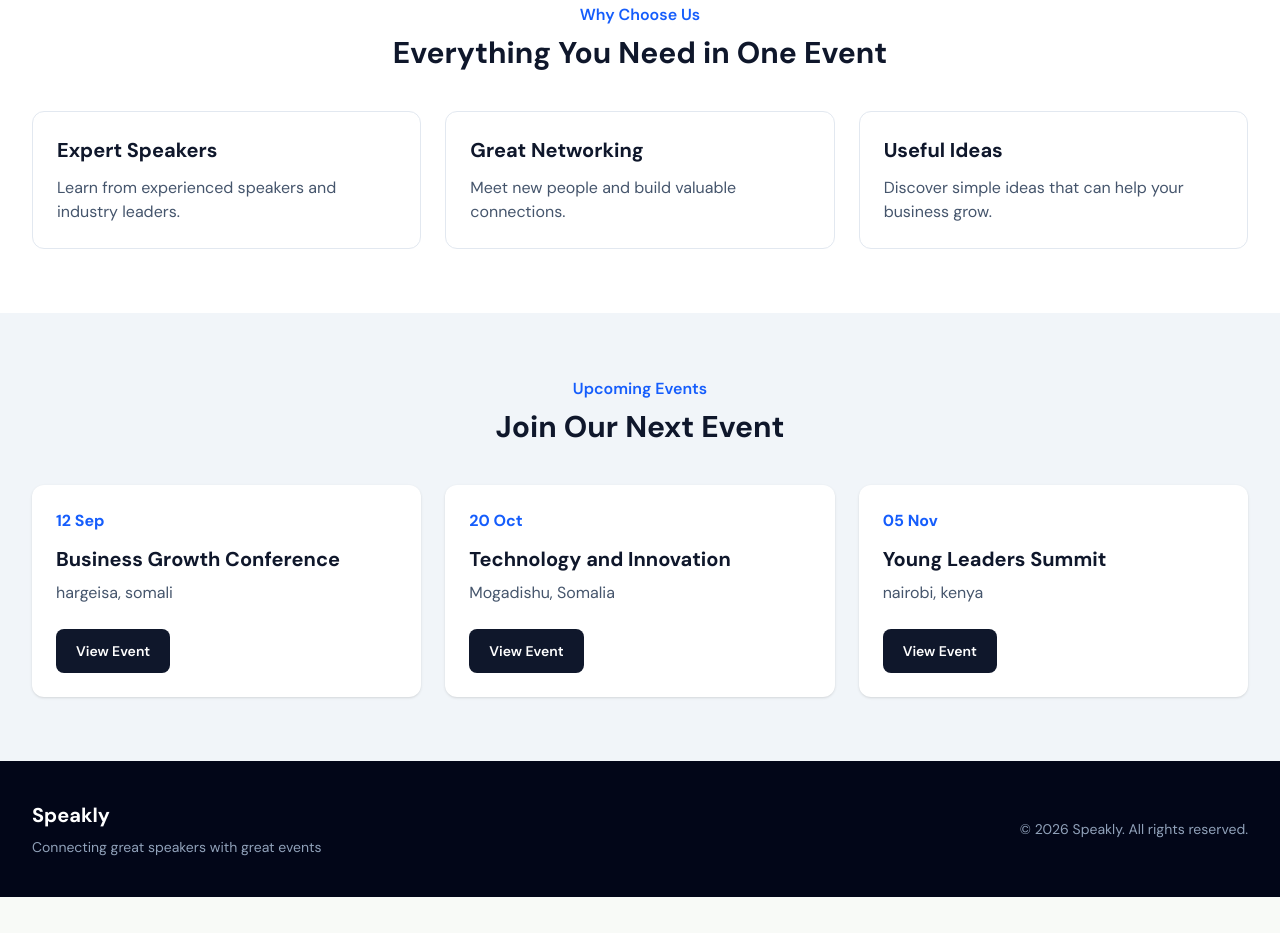
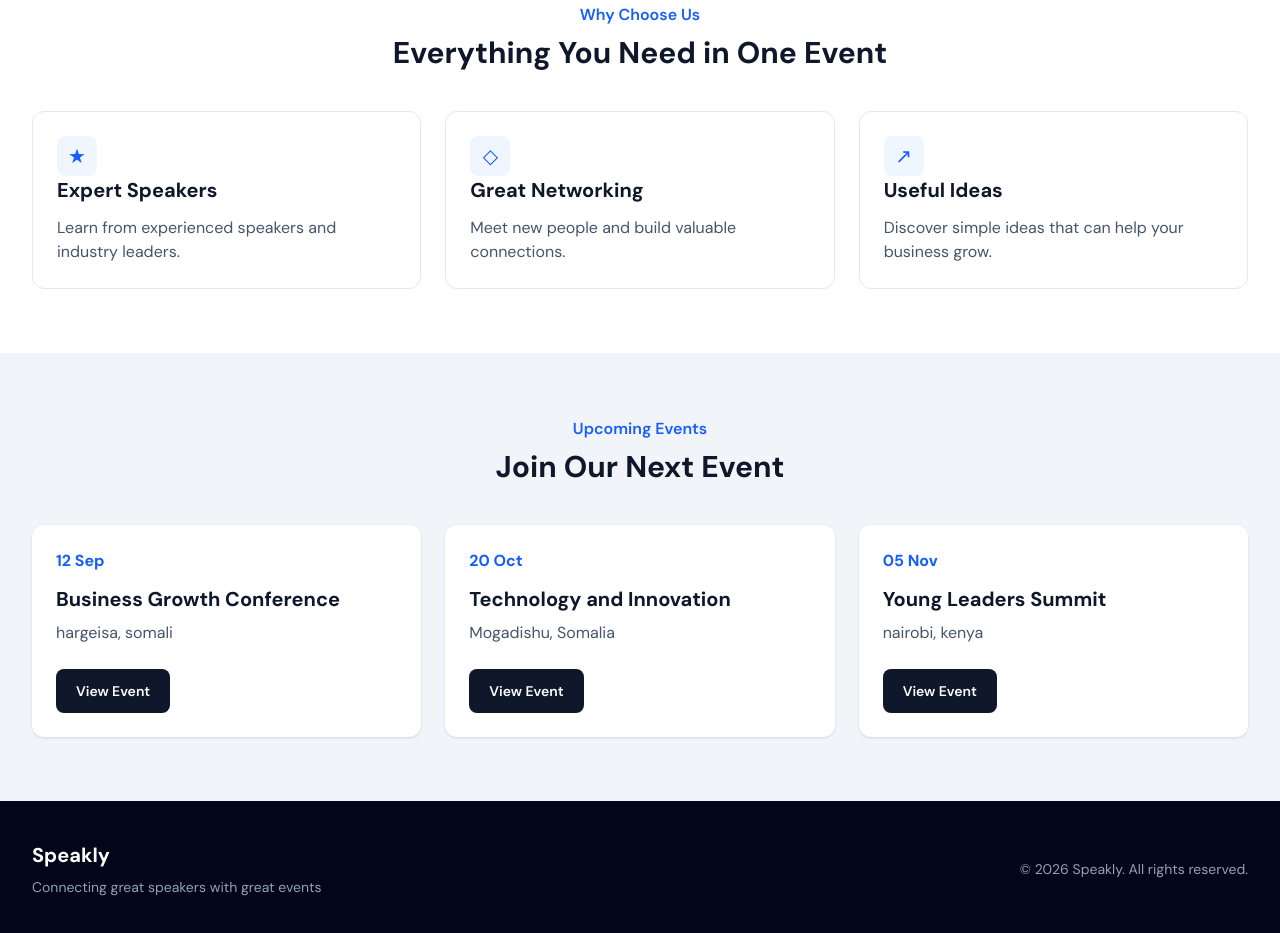
Before and after one commit to Abdullahi47/speaker-event-booking-platform-, a React (Vite) app in the folder frontend/: page / in a window 1280 px wide. Shown: the part 820-1753 px from the top of the page. Before the commit the page ends 1717 px from the top, so only its background shows below. Built offline with nearby package versions, Linux system fonts and the light colour scheme.

Commit message:
feat: add visual feature markers

```diff
--- a/frontend/src/components/Features.jsx
+++ b/frontend/src/components/Features.jsx
@@ -1,13 +1,16 @@
 const features = [
   {
+    icon: '★',
     title: 'Expert Speakers',
     description: 'Learn from experienced speakers and industry leaders.',
   },
   {
+    icon: '◇',
     title: 'Great Networking',
     description: 'Meet new people and build valuable connections.',
   },
   {
+    icon: '↗',
     title: 'Useful Ideas',
     description: 'Discover simple ideas that can help your business grow.',
   },
@@ -30,6 +33,7 @@ function Features() {
               key={feature.title}
               className="rounded-xl border border-slate-200 p-6"
             >
+              <span aria-hidden="true" className="grid size-10 place-items-center rounded-lg bg-blue-50 text-xl text-blue-600">{feature.icon}</span>
               <h3 className="text-xl font-bold">{feature.title}</h3>
               <p className="mt-3 text-slate-600">
                 {feature.description}
```
